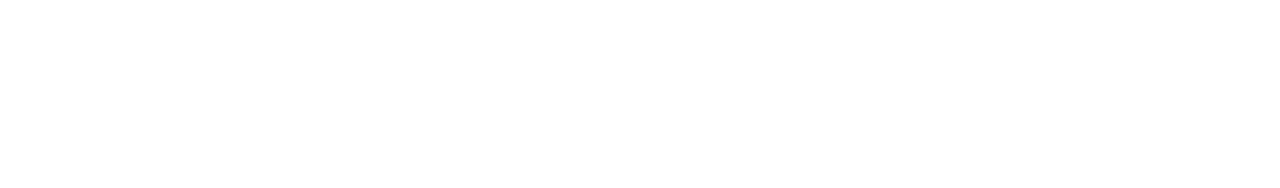
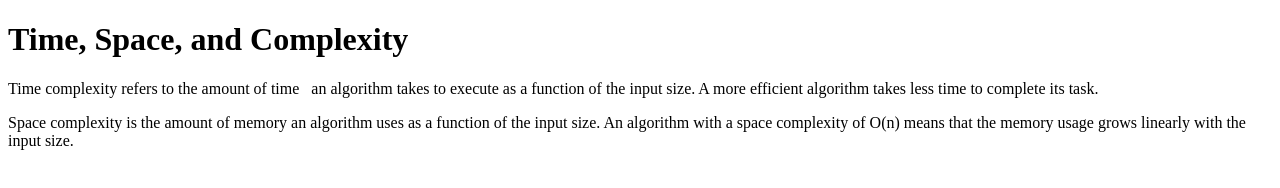
Before and after one commit to acciojob/time-and-space-complexity-Harishdhanukonda, a website: page main.html in a window 1280 px wide. Drawn offline with Linux system fonts and the light colour scheme.

Commit message:
created a submission

```diff
--- a/main.html
+++ b/main.html
@@ -8,6 +8,14 @@
 
 <body>
 	<!-- the entire body must be written by student -->
+	 <h1>Time, Space, and Complexity</h1>
+
+  <p>Time complexity refers to the amount of time
+ an algorithm takes to execute as a function of the input size. A more efficient algorithm takes less time to complete its task.
+  </p>
+
+  <p>Space complexity is the amount of memory an algorithm uses as a function of the input size. An algorithm with a space complexity of O(n) means that the memory usage grows linearly with the input size.
+  </p>
     <script type="text/javascript" src="./script.js">
 </script>
 
```
